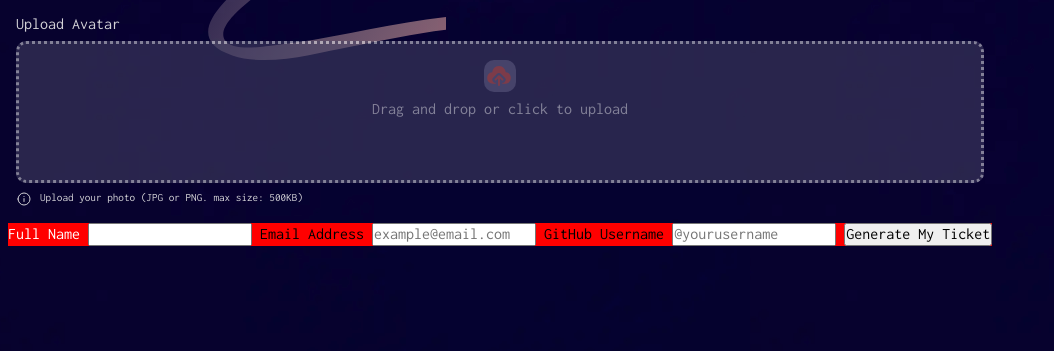
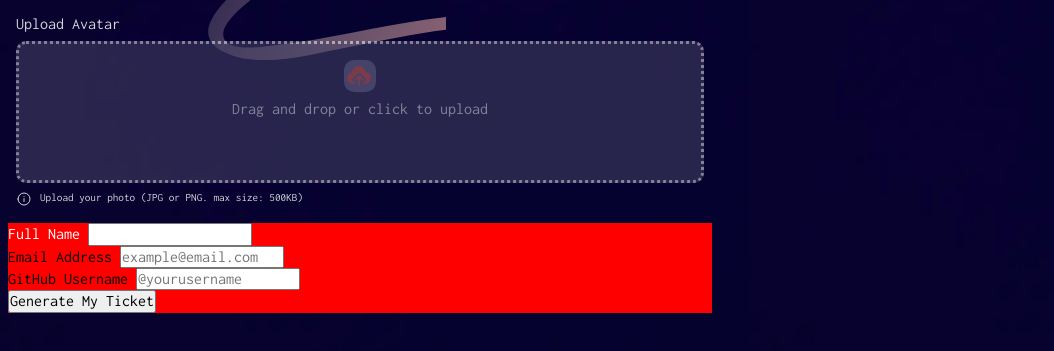
Before and after one commit to Miron-Silviu/conference-ticket-generator, a plain HTML site: page index.html in a window 1280 px wide. Shown: the part 147-498 px from the top of the page, without its empty margins (0-1054 px from the left). Drawn offline with Linux system fonts and the light colour scheme.

Commit message:
Wrap labels and input inside each container.

```diff
--- a/index.html
+++ b/index.html
@@ -55,8 +55,11 @@
         </div>
         <div class="form">
           <form>
+            <div class="name__form__container">
               <label for="name" class="label__name">Full Name</label>
               <input type="text" id="name" name="name" class="input__name" />
+            </div>
+            <div class="email__form__container">
               <label for="email" class="email__label">Email Address</label>
               <input
                 type="email"
@@ -65,6 +68,8 @@
                 placeholder="example@email.com"
                 class="email__input"
               />
+            </div>
+            <div class="form__github__container">
               <label for="gitHub" class="github__label">GitHub Username</label>
               <input
                 type="email"
@@ -73,6 +78,7 @@
                 placeholder="@yourusername"
                 class="github__input"
               />
+            </div>
             <button type="button" class="main__btn">Generate My Ticket</button>
           </form>
         </div>
```
Lines whose indentation alone changed are shown as unchanged.
